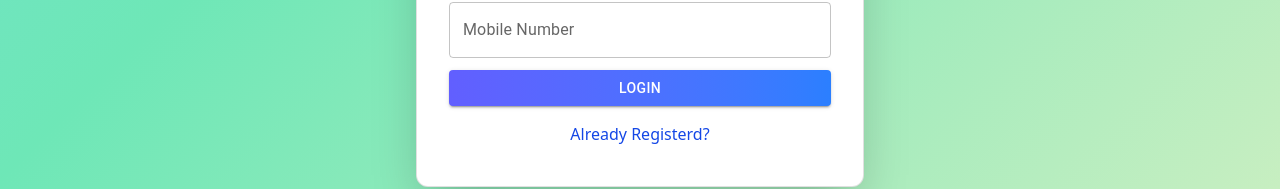
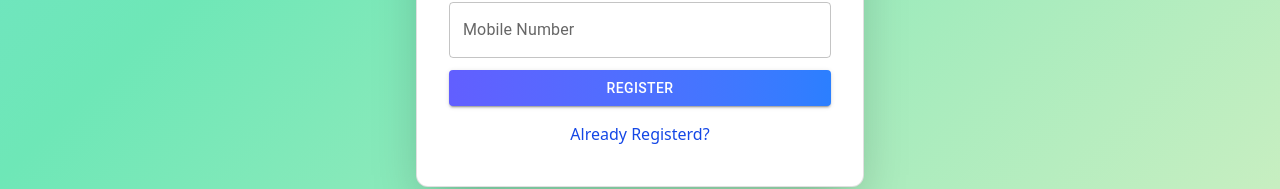
Before and after one commit to SachinParshetti/PlayBuddy, a React (Vite) app: page /user-register in a window 1280 px wide. Shown: the part 419-608 px from the top of the page. Built offline with nearby package versions, Linux system fonts and the light colour scheme; no server answers.

Commit message:
Updated Register Button

```diff
--- a/src/components/userRegister/Register.tsx
+++ b/src/components/userRegister/Register.tsx
@@ -171,7 +171,7 @@ function UserRegister() {
                                         variant="contained"
                                         className="bg-gradient-to-r from-indigo-500 to-blue-500 text-white px-4 py-2 rounded-full shadow-lg hover:scale-105 transition w-full my-4"
                                     >
-                                        {isSubmitting ? 'Logging in...' : 'Login'}
+                                        {isSubmitting ? 'Registering in...' : 'Register'}
                                     </Button>
                                 </Form>
                             )}
```
